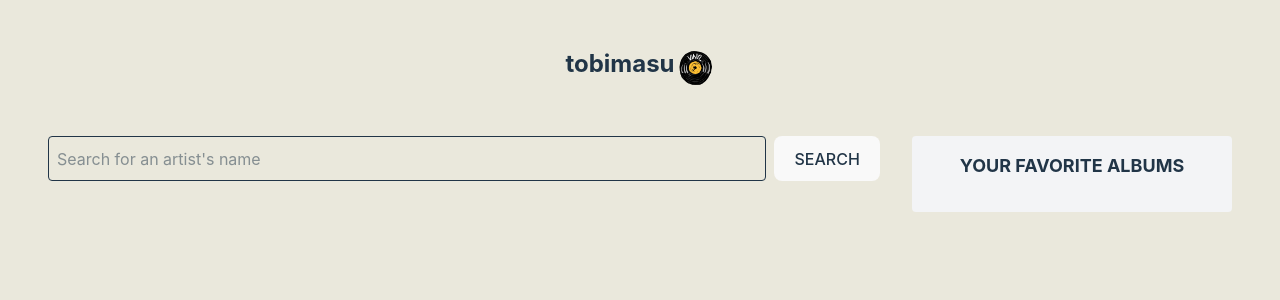
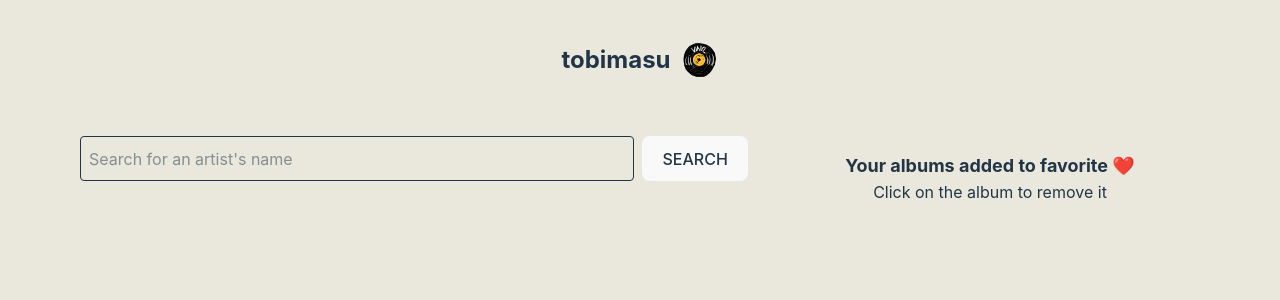
Before and after one commit to Joaosilva27/Tobimasu-Music, a React (Vite) app: page / in a window 1280 px wide. Shown: the top 300 px of the page. Built offline with nearby package versions, Linux system fonts and the light colour scheme.

Commit message:
favorite albums

```diff
--- a/index.html
+++ b/index.html
@@ -2,9 +2,9 @@
 <html lang="en">
   <head>
     <meta charset="UTF-8" />
-    <link rel="icon" type="image/svg+xml" href="/vite.svg" />
+    <link rel="icon" type="image/svg+xml" href="/src/icons/vinyl.png" />
     <meta name="viewport" content="width=device-width, initial-scale=1.0" />
-    <title>Musicock</title>
+    <title>tobimasu</title>
   </head>
   <body>
     <div id="root"></div>
--- a/src/App.tsx
+++ b/src/App.tsx
@@ -1,7 +1,6 @@
-import "./App.css";
+import { useEffect, useState } from "react";
 import axios from "axios";
 import Album from "./components/Album";
-import { useEffect, useState } from "react";
 import ArtistListResult from "./components/ArtistListResult";
 import VinylIcon from "./icons/vinyl.png";
 import { Link } from "react-router";
@@ -15,8 +14,14 @@ function App() {
   const [artistAlbums, setArtistAlbums] = useState<{ [key: string]: any[] }>(
     {}
   );
+  const [favorites, setFavorites] = useState<string[]>([]);
 
-  const onSearchForArtist = (e) => {
+  useEffect(() => {
+    const saved = localStorage.getItem("favorites");
+    if (saved) setFavorites(JSON.parse(saved));
+  }, []);
+
+  const onSearchForArtist = (e: React.FormEvent) => {
     e.preventDefault();
 
     axios
@@ -26,9 +31,7 @@ function App() {
         setArtistResultList(data);
         setCurrentlySearchingText(searchArtist);
         setIsUserSearching(true);
-        console.log(artistResultList);
 
-        // fetching 5 albums for each artist
         const albumPromises = data.map((artist: any) =>
           axios.get(`https://api.deezer.com/artist/${artist.id}/albums?limit=5`)
         );
@@ -51,27 +54,30 @@ function App() {
     setSearchArtist("");
   };
 
+  const removeFromFavorites = (coverUrl: string) => {
+    const updatedFavorites = favorites.filter((url) => url !== coverUrl);
+    setFavorites(updatedFavorites);
+    localStorage.setItem("favorites", JSON.stringify(updatedFavorites));
+  };
+
   return (
-    <div className="flex flex-col p-4 min-h-screen">
-      <div className="flex justify-center">
-        <div className="text-2xl mb-14 font-bold">tobimasu</div>
-        <img className="h-10 w-10" src={VinylIcon} />
+    <div className="flex flex-col p-4 min-h-screen p-20 pt-10">
+      <div className="flex justify-center items-center gap-2 mb-14">
+        <span className="text-2xl font-bold">tobimasu</span>
+        <img className="h-10 w-10" src={VinylIcon} alt="Vinyl Icon" />
       </div>
 
       <div className="flex w-full justify-between gap-8">
         <div className="flex-1">
           <div className="flex gap-2 mb-4">
-            <form className="flex w-full">
+            <form className="flex w-full" onSubmit={onSearchForArtist}>
               <input
                 className="flex-1 p-2 border rounded"
                 onChange={(e) => setSearchArtist(e.target.value)}
                 placeholder="Search for an artist's name"
                 value={searchArtist}
               />
-              <button
-                className="px-4 py-2 bg-black rounded ml-2"
-                onClick={onSearchForArtist}
-              >
+              <button className="px-4 py-2 bg-black rounded ml-2" type="submit">
                 SEARCH
               </button>
             </form>
@@ -124,9 +130,12 @@ function App() {
           )}
         </div>
 
-        <div className="w-80 p-4 bg-gray-100 rounded">
-          <h3 className="font-bold text-lg mb-4">YOUR FAVORITE ALBUMS</h3>
-          <Album />
+        <div className="w-105 p-4 pallete-color rounded flex flex-col items-center h-fit">
+          <h3 className="font-bold text-lg">
+            Your albums added to favorite ❤️
+          </h3>
+          <h2 className="mb-4">Click on the album to remove it</h2>
+          <Album favorites={favorites} onRemove={removeFromFavorites} />
         </div>
       </div>
     </div>
--- a/src/components/Album.tsx
+++ b/src/components/Album.tsx
@@ -1,17 +1,38 @@
-import { useState, useEffect } from "react";
+interface AlbumProps {
+  favorites: string[];
+  onRemove: (coverUrl: string) => void;
+}
 
-const Album = () => {
-  const [favorites, setFavorites] = useState<string[]>([]);
+const Album = ({ favorites, onRemove }: AlbumProps) => {
+  return (
+    <div className="grid grid-cols-3 gap-4">
+      {favorites.map((img, index) => (
+        <div
+          key={index}
+          className="relative w-32 h-32 hover:animate-spin cursor-pointer"
+          onClick={() => onRemove(img)}
+        >
+          {/* vinyl base */}
+          <div className="absolute inset-0 rounded-full bg-black flex items-center justify-center">
+            {/* vinyl grooves */}
+            <div className="absolute inset-0 rounded-full bg-[radial-gradient(circle_at_center,_transparent_40%,_rgba(255,255,255,0.1)_40%,_rgba(255,255,255,0.1)_45%,_transparent_45%)]"></div>
 
-  useEffect(() => {
-    const saved = localStorage.getItem("favorites");
-    if (saved) setFavorites(JSON.parse(saved));
-  }, []);
+            {/* center */}
+            <div className="relative w-18 h-18 rounded-full bg-white overflow-hidden">
+              <img
+                src={img}
+                className="w-full h-full object-cover"
+                alt="Album cover"
+              />
+            </div>
 
-  return (
-    <div className="grid grid-cols-2 gap-2">
-      {favorites.map((img, index) => (
-        <img key={index} src={img} className="h-28 w-28 object-cover" />
+            {/* center hole */}
+            <div className="absolute w-2 h-2 rounded-full bg-gray-800"></div>
+          </div>
+
+          {/* reflection */}
+          <div className="absolute top-1/4 left-1/4 w-1/2 h-1/2 bg-gradient-to-br from-white/10 to-transparent rounded-full mix-blend-overlay"></div>
+        </div>
       ))}
     </div>
   );
--- a/src/index.css
+++ b/src/index.css
@@ -43,7 +43,7 @@ button {
   transition: border-color 0.25s;
 }
 button:hover {
-  border-color: #646cff;
+  border-color: black;
 }
 button:focus,
 button:focus-visible {
@@ -53,7 +53,6 @@ button:focus-visible {
 @media (prefers-color-scheme: light) {
   :root {
     color: #213547;
-    background-color: #ffffff;
   }
   a:hover {
     color: #747bff;
@@ -62,3 +61,17 @@ button:focus-visible {
     background-color: #f9f9f9;
   }
 }
+
+/* unused slow vinyl spin */
+@keyframes slow-spin {
+  0% {
+    transform: rotate(360deg);
+  }
+  100% {
+    transform: rotate(0deg);
+  }
+}
+
+.animate-slow-spin {
+  animation: slow-spin 200s linear infinite; /* 10s makes it very slow */
+}
```
